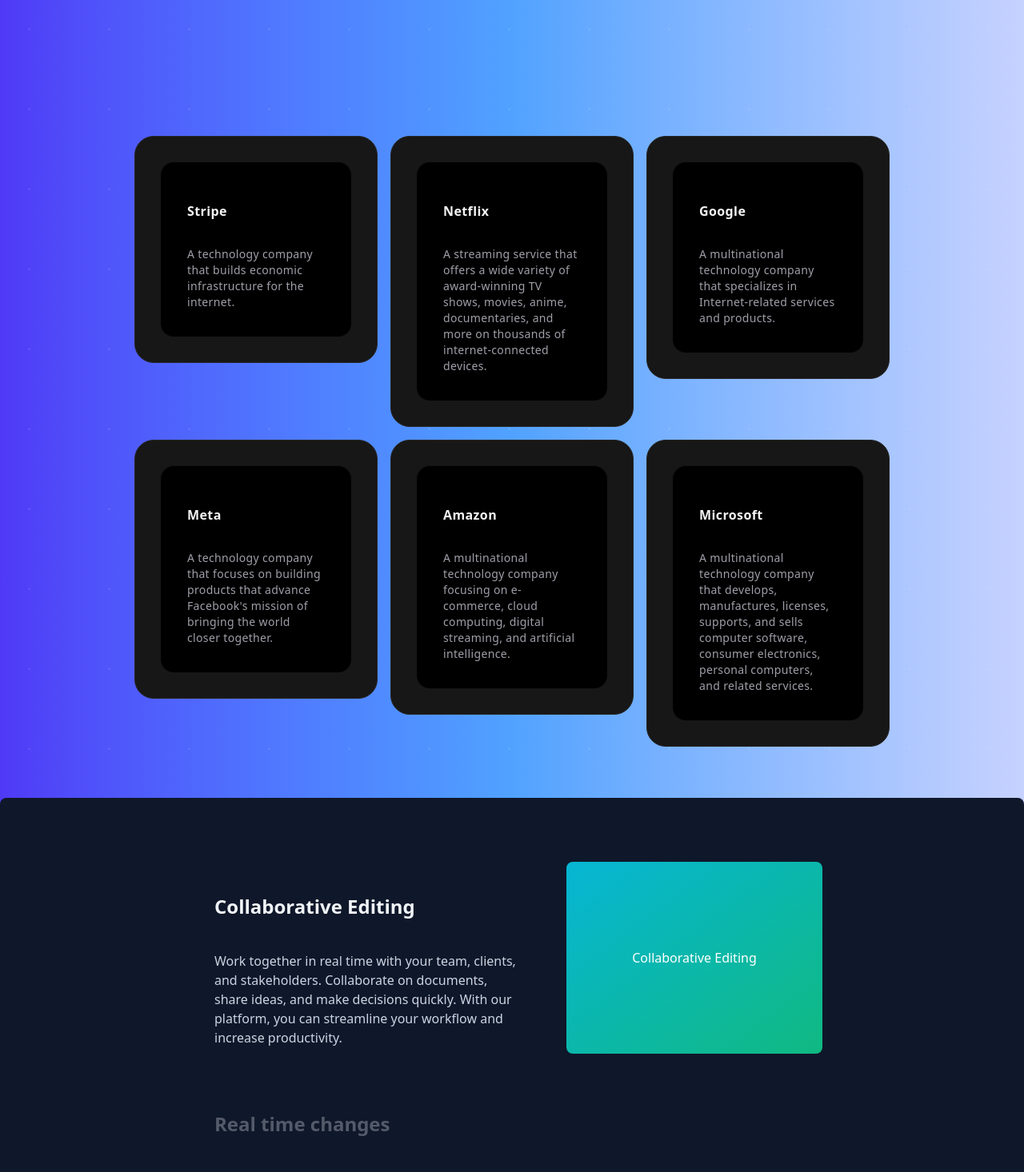
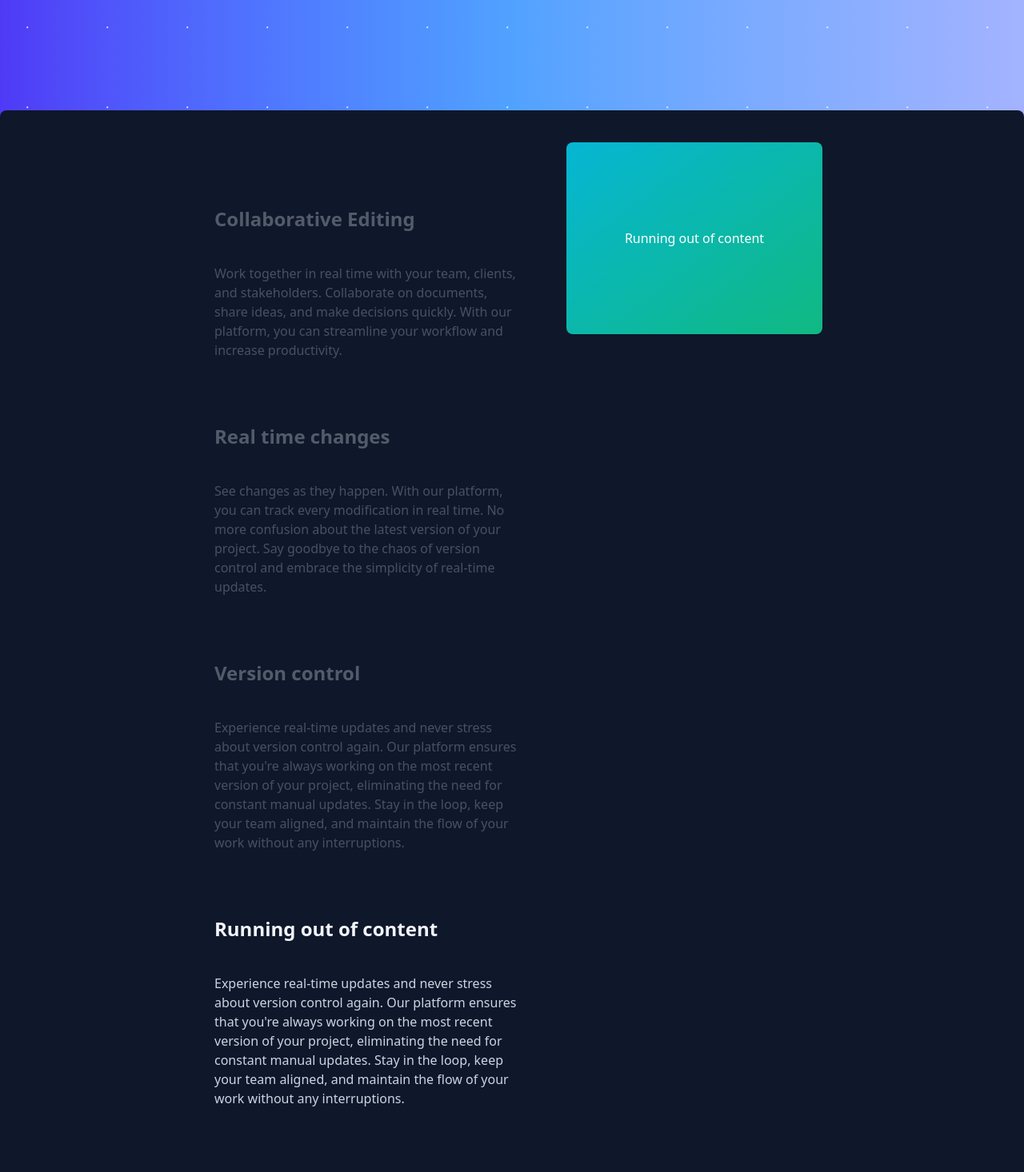
Before and after one commit to Ashwin-973/Code-Sockets, a React (Vite) app in the folder frontend/: page / in a window 1280 px wide. Shown: the part 600-2066 px from the top of the page at 80% size. Built offline with nearby package versions, Linux system fonts and the light colour scheme; no server answers.

Commit message:
feat : position home page components

```diff
--- a/frontend/src/components/layout/BenefitsSection.jsx
+++ b/frontend/src/components/layout/BenefitsSection.jsx
@@ -2,7 +2,7 @@
 
 export function BenefitsSection() {
   return (
-    <div className="max-w-5xl mx-auto px-8">
+    <div className="max-w-6xl mx-auto px-8">
       <HoverEffect items={projects} />
     </div>
   );
--- a/frontend/src/components/layout/CTASection.jsx
+++ b/frontend/src/components/layout/CTASection.jsx
@@ -2,7 +2,6 @@
 //from shapex
 //include features in the cards provided
 
-// import Image from "next/image";
 import { motion } from "framer-motion";
 import { Lock } from "lucide-react";
 import { Button } from "../ui/button";
@@ -13,7 +12,7 @@
     //   className=" py-12 bg-gradient-to-br from-purple-700 via-indigo-800 to-blue-900 relative overflow-hidden">
     <section className="w-full py-12 bg-gradient-to-br relative overflow-hidden "
     style={{
-      backgroundImage: `radial-gradient(circle at 1px 1px, rgba(255, 255, 255, 0.15) 1px, transparent 0)`,
+      backgroundImage: `radial-gradient(circle at 1px 1px, rgba(255, 255, 255, 0.75) 1px, transparent 0)`,
     }}>
       <div className="absolute inset-0 opacity-10">
         {/* <img
--- a/frontend/src/components/layout/FAQSection.jsx
+++ b/frontend/src/components/layout/FAQSection.jsx
@@ -73,7 +73,7 @@
 
 
     return (
-        <section className="leading-relaxed max-w-screen-xl mt-12 mx-auto px-4 md:px-8">
+        <section className="leading-relaxed max-w-screen-xl my-12 mx-auto px-4 md:px-8">
             <div className="space-y-3 text-center">
                 <h1 className="text-3xl text-gray-800 font-semibold">
                     Frequently Asked Questions
@@ -82,7 +82,7 @@
                     Answered all frequently asked questions, Still confused? feel free to contact us.
                 </p>
             </div>
-            <div className="mt-14 max-w-2xl mx-auto">
+            <div className="mt-14 max-w-5xl mx-auto">
                 {
                     faqsList.map((item, idx) => (
                         <FaqsCard
--- a/frontend/src/components/layout/FooterNew.jsx
+++ b/frontend/src/components/layout/FooterNew.jsx
@@ -6,7 +6,7 @@
 
 const Footer = () => {
   return (
-    <footer className=" py-16">
+    <footer className="pt-24 pb-16">
       <div className="container mx-auto px-4">
         <div className="grid grid-cols-1 md:grid-cols-2 lg:grid-cols-4 gap-12">
           <div className="space-y-6">
--- a/frontend/src/components/layout/HeroSection.jsx
+++ b/frontend/src/components/layout/HeroSection.jsx
@@ -7,7 +7,7 @@
   return (
     // <BackgroundBeamsWithCollision>
     <div
-      className="relative mx-auto my-32 flex max-w-7xl flex-col items-center justify-center">
+      className="relative mx-auto my-32 max-w-full flex flex-col items-center justify-center">
       {/* <Navbar /> */}
       <div
         className="absolute inset-y-0 left-0 h-full w-px bg-neutral-200/80 dark:bg-neutral-800/80">
--- a/frontend/src/components/ui/card-hover-effect.jsx
+++ b/frontend/src/components/ui/card-hover-effect.jsx
@@ -12,12 +12,12 @@
 
   return (
     <div
-      className={cn("grid grid-cols-1 md:grid-cols-2  lg:grid-cols-3  py-10", className)}>
+      className={cn("grid grid-cols-1 md:grid-cols-2  lg:grid-cols-3  pt-10 pb-20", className)}>
       {items.map((item, idx) => (
         <a
           href={item?.link}
           key={item?.link}
-          className="relative group  block p-2 h-full w-full"
+          className="relative group block p-2 h-full w-full"
           onMouseEnter={() => setHoveredIndex(idx)}
           onMouseLeave={() => setHoveredIndex(null)}>
           <AnimatePresence>
@@ -28,11 +28,11 @@
                 initial={{ opacity: 0 }}
                 animate={{
                   opacity: 1,
-                  transition: { duration: 0.15 },
+                  transition: { duration: 0.3 },
                 }}
                 exit={{
                   opacity: 0,
-                  transition: { duration: 0.15, delay: 0.2 },
+                  transition: { duration: 0.3, delay: 0.2 },
                 }} />
             )}
           </AnimatePresence>
--- a/frontend/src/components/ui/resizable-navbar.jsx
+++ b/frontend/src/components/ui/resizable-navbar.jsx
@@ -34,7 +34,7 @@
     <motion.div
       ref={ref}
       // IMPORTANT: Change this to class of `fixed` if you want the navbar to be fixed
-      className={cn("fixed inset-x-0 top-8 z-40 w-full", className)}>
+      className={cn("fixed inset-x-0 top-4 z-40 w-full", className)}>
       {React.Children.map(children, (child) =>
         React.isValidElement(child)
           ? React.cloneElement(child, { visible })
--- a/frontend/src/components/ui/star-rating-testimonial.jsx
+++ b/frontend/src/components/ui/star-rating-testimonial.jsx
@@ -14,7 +14,7 @@
 
 
   return (
-    <div>
+    <div className='max-w-7xl mx-auto mb-24'>
       <div className='flex flex-col items-center justify-center pt-5'>
         <div className='flex flex-col gap-5 mb-8'>
           <span className='text-center text-4xl'>Read what people are saying</span>
--- a/frontend/src/components/ui/sticky-scroll-reveal.jsx
+++ b/frontend/src/components/ui/sticky-scroll-reveal.jsx
@@ -12,10 +12,12 @@
   const ref = useRef(null);
   const { scrollYProgress } = useScroll({
     // uncomment line 22 and comment line 23 if you DONT want the overflow container and want to have it change on the entire page scroll
-    // target: ref
-    container: ref,
-    offset: ["start start", "end start"],
+    // container: ref,
+    // offset: ["start start", "end start"],
+    target: ref, //what does target ref mean?
+    offset: ["start end", "end start"],
   });
+
   const cardLength = content.length;
 
   useMotionValueEvent(scrollYProgress, "change", (latest) => {
@@ -52,7 +54,7 @@
       animate={{
         backgroundColor: backgroundColors[activeCard % backgroundColors.length],
       }}
-      className="relative flex h-[30rem] justify-center space-x-10 overflow-y-auto rounded-md p-10"
+      className="relative flex min-h-[150vh] justify-center space-x-10 rounded-md p-10"
       ref={ref}>
       <div className="div relative flex items-start px-4">
         <div className="max-w-2xl">
@@ -83,6 +85,7 @@
           <div className="h-40" />
         </div>
       </div>
+      {/*how to move the card to the center */}
       <div
         style={{ background: backgroundGradient }}
         className={cn(
--- a/frontend/src/pages/Home.jsx
+++ b/frontend/src/pages/Home.jsx
@@ -32,7 +32,7 @@
     <motion.div
       className="absolute inset-0 z-0"
       style={{
-        backgroundImage: `radial-gradient(circle at 1px 1px, rgba(255, 255, 255, 0.15) 1px, transparent 0)`,
+        backgroundImage: `radial-gradient(circle at 1px 1px, rgba(255, 255, 255, 0.75) 1px, transparent 0)`,
         backgroundSize: "100px 100px",
       }}
       animate={controls}
@@ -46,21 +46,19 @@
   return (
     <div id="root-layout"  className={cn("min-h-screen bg-background font-sans antialiased",)}>
     {/* <div className="min-h-screen bg-gradient-to-r from-gray-900 via-gray-800 to-black text-white font-sans relative overflow-hidden"> */}
-    <div className="min-h-screen bg-gradient-to-r from-indigo-600 via-blue-400 to-indigo-200 text-white font-sans relative overflow-hidden">
+    <div className="min-h-screen bg-gradient-to-r from-indigo-600 via-blue-400 to-indigo-300 text-white font-sans relative overflow-hidden">
       <AnimatedBackground />
       <div className="relative z-10">
-
         {/* Site Header */}
         <NavBar/>
-
         <main>
           <HeroSection />
+          <ProblemSolutionSection/>
           {/*Benifits Section, maybe change this to timeline card from ace-ui */}
           <BenefitsSection/>
-          <ProblemSolutionSection/>
           <Testimonials/>
          {/* <FeaturesSection /> */}
-            <FAQSection/>
+          <FAQSection/>
           <CTASection />
         </main>
         <Footer/>
--- a/frontend/src/styles.css
+++ b/frontend/src/styles.css
@@ -38,7 +38,7 @@
 
 :root {
   --radius: 0.625rem;
-  --background: oklch(1 0 0);
+  --background: oklch(1 0 0);            /*white*/
   --foreground: oklch(0.145 0 0);
   --card: oklch(1 0 0);
   --card-foreground: oklch(0.145 0 0);
```
